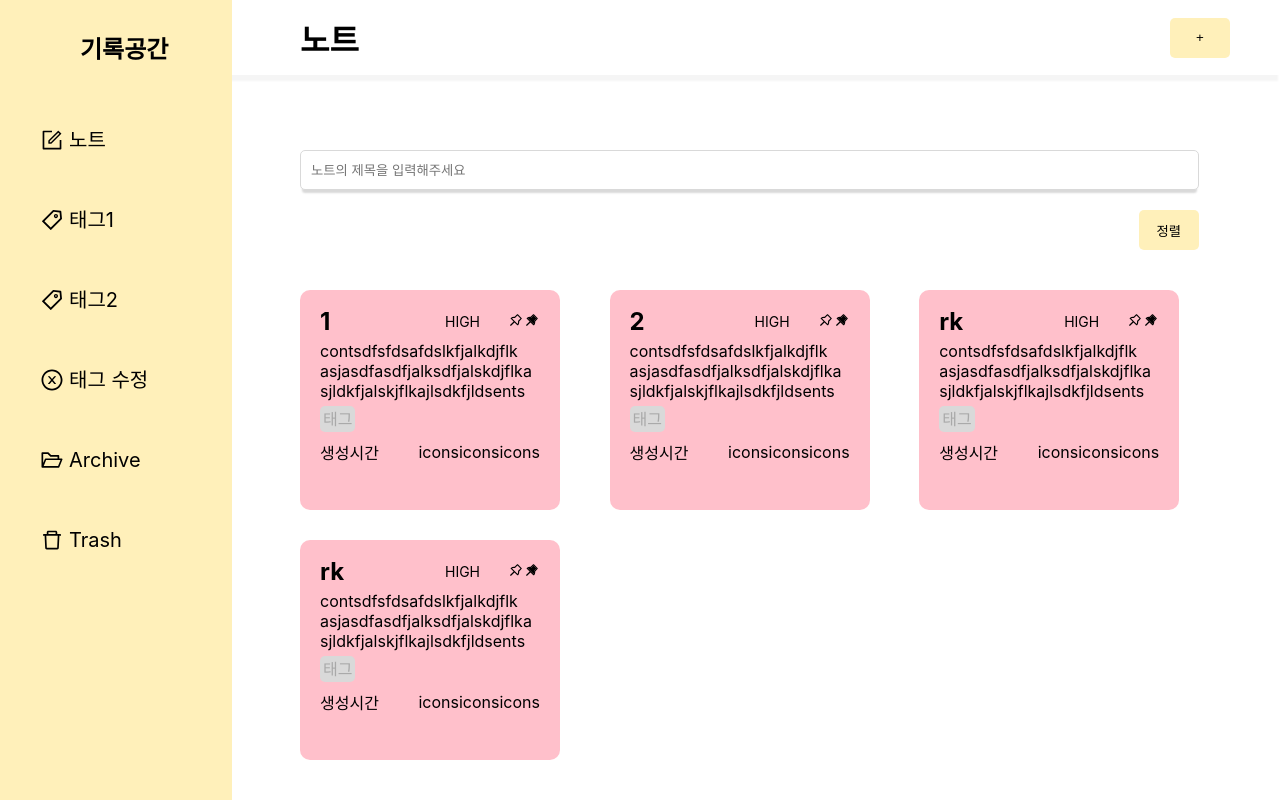
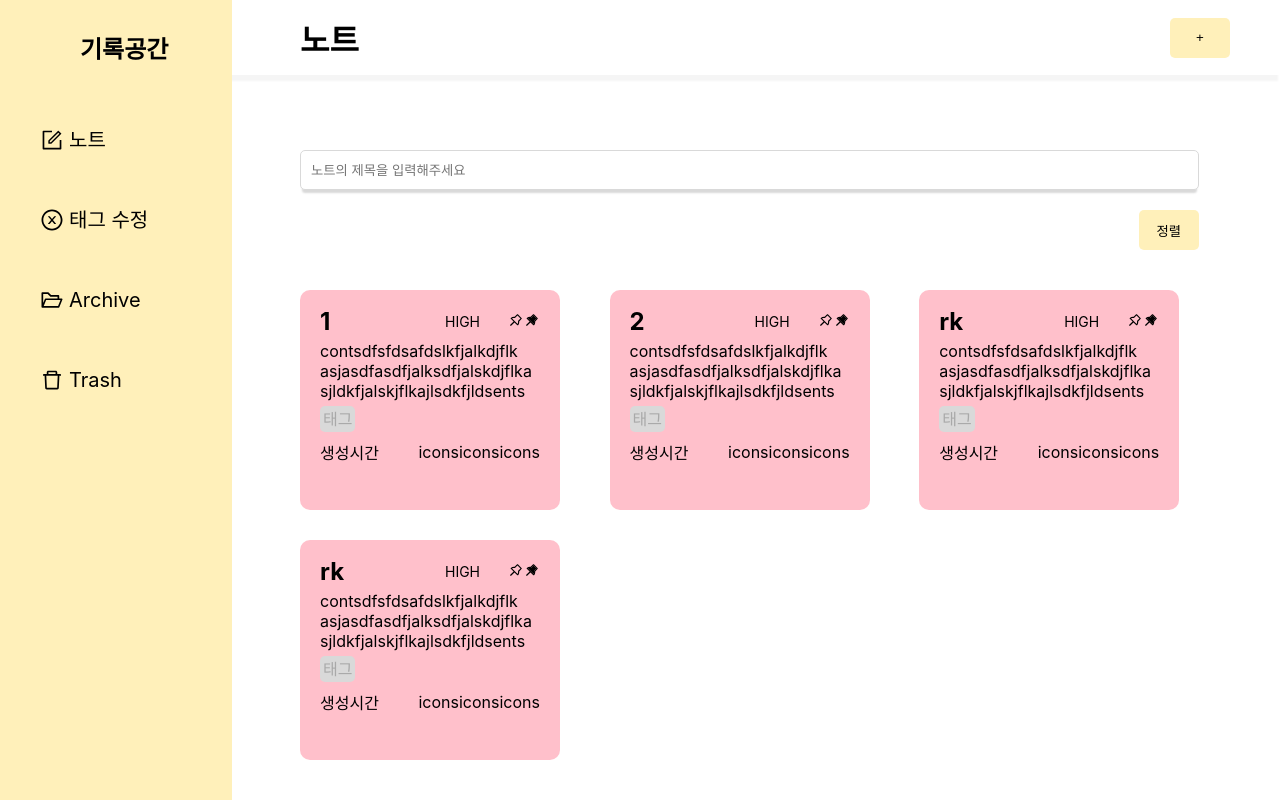
Before and after one commit to naringst/mind-store, a React (Create React App) app: page / in a window 1280 px wide. Built offline with nearby package versions, Linux system fonts and the light colour scheme.

Commit message:
feat : 태그 생성 시 사이드바에 해당 태그 페이지 생성

```diff
--- a/src/components/Layout/Sidebar.tsx
+++ b/src/components/Layout/Sidebar.tsx
@@ -8,8 +8,8 @@ import {
   AiOutlineCloseCircle,
   AiOutlineTag,
 } from "react-icons/ai";
-import { useDispatch } from "react-redux";
-import { tagModalActions } from "../../store";
+import { useDispatch, useSelector } from "react-redux";
+import { State, TagType, tagModalActions } from "../../store";
 
 export default function Sidebar() {
   const dispatch = useDispatch();
@@ -17,10 +17,12 @@ export default function Sidebar() {
     e.preventDefault();
     dispatch(tagModalActions.openTagModal());
   };
+
+  const tags = useSelector((state: any) => state.tag.tagList);
+
   return (
     <SideDiv>
       <aside>
-        {" "}
         <StyledLink to="/">
           <H1>기록공간</H1>
         </StyledLink>
@@ -33,20 +35,19 @@ export default function Sidebar() {
               </LiDiv>
             </Li>
           </StyledLink>
-          <StyledLink to="tag1">
+          {tags.map((tag: TagType) => {
+            return (
+              <StyledLink to={tag.name} key={tag.id}>
                 <Li>
                   <LiDiv>
                     <AiOutlineTag width="30px" height="30px" margin-top="5px" />
-                <Span>태그1</Span>
+                    <Span>{tag.name}</Span>
                   </LiDiv>
                 </Li>
               </StyledLink>
-          <Li>
-            <LiDiv>
-              <AiOutlineTag width="30px" height="30px" margin-top="5px" />
-              <Span>태그2</Span>
-            </LiDiv>
-          </Li>
+            );
+          })}
+
           <Li>
             <LiDiv onClick={openTagModalHandler}>
               <AiOutlineCloseCircle
```
Also changed, not shown: 1 other file (tests, documents, lock files or other folders). Lines whose indentation alone changed are shown as unchanged.
